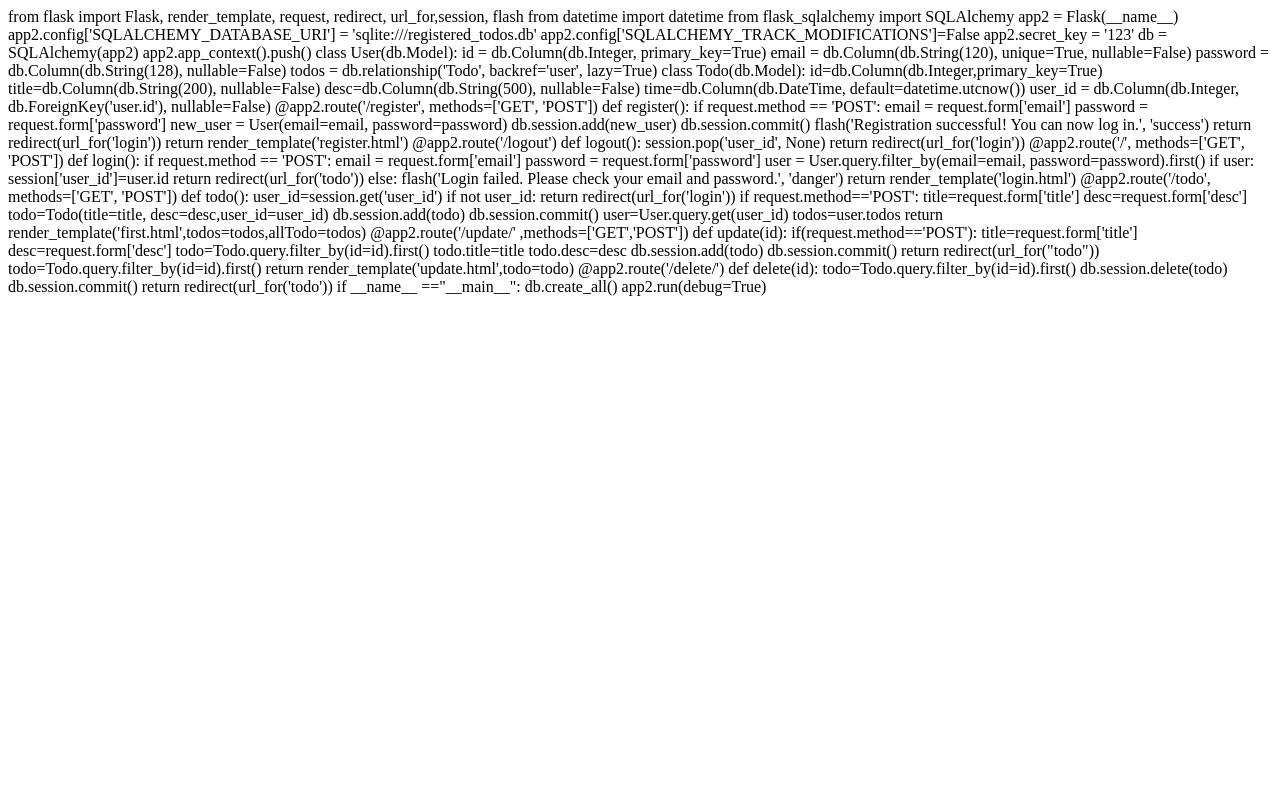
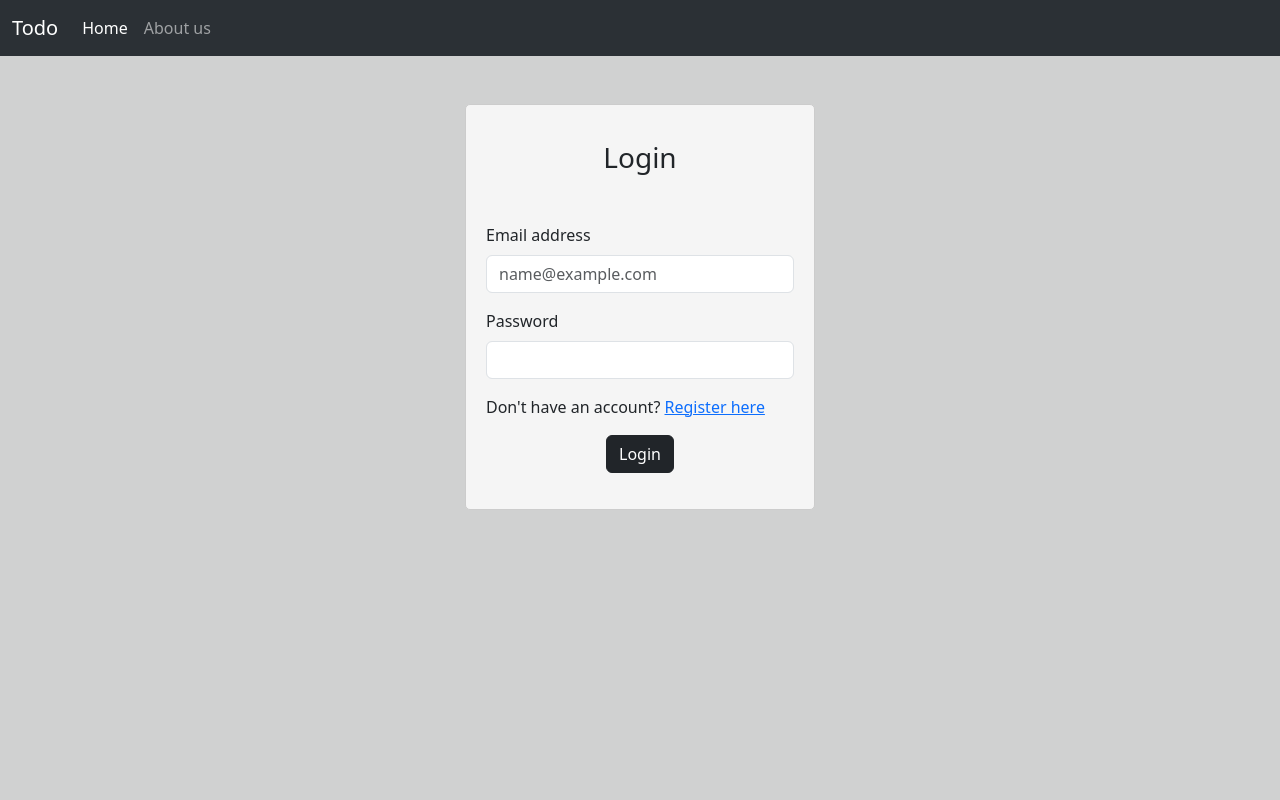
Before and after one commit to sabatariq050/ToDo-App, a Flask app: page / in a window 1280 px wide. Run offline with Flask 3, Linux system fonts and the light colour scheme; some libraries are stand-ins or nearby versions.

Commit message:
Update login.html

```diff
--- a/templates/login.html
+++ b/templates/login.html
@@ -1,99 +1,31 @@
-from flask import Flask, render_template, request, redirect, url_for,session, flash
-from datetime import datetime
-from flask_sqlalchemy import SQLAlchemy
+{% extends 'base2.html' %}
+{% block title %}
+Login Todo App
+{% endblock title %}
+{% block login %}
+    <form method="POST" class="container mt-5 " style="width: 350px;height: fit-content; margin: 0 auto; padding: 20px; border: 1px solid #ccc; border-radius: 5px; background-color: #f5f5f5;">
+      <h3 style="text-align: center;" class="mt-3">Login</h3>
+      <div class="mb-3 mt-5" >
+          <label for="exampleInputEmail1" class="form-label">Email address</label>
+          <input type="email" class="form-control" name="email" id="floatingInputValue" placeholder="name@example.com">
+        </div>
+        <div class="mb-3">
+          <label for="exampleInputPassword1" class="form-label">Password</label>
+          <input type="password"  name="password"class="form-control" id="exampleInputPassword1">
+        </div>
+        <p class="mt-3">Don't have an account? <a href="{{ url_for('register') }}">Register here</a></p>
+        {% with messages = get_flashed_messages(with_categories=true) %}
+        {% if messages %}
+            <div class="alert alert-{{category}} mt-3" style=" font-size: 12px; padding: 0px; margin: 0 ;">
+                <ul style="list-style-type: none; padding: 0;">
+                    {% for category, message in messages %}
+                        <li class="alert alert-{{ category }}">{{ message }}</li>
+                    {% endfor %}
+                </ul>
+            </div>
+        {% endif %}
+    {% endwith %}
+        <button type="submit" class="btn btn-primary btn-dark mb-3 mt-2"  style="margin: auto; display: block;">Login</button>
+      </form>
 
-app2 = Flask(__name__)
-app2.config['SQLALCHEMY_DATABASE_URI'] = 'sqlite:///registered_todos.db'
-app2.config['SQLALCHEMY_TRACK_MODIFICATIONS']=False
-app2.secret_key = '123'
-db = SQLAlchemy(app2)
-app2.app_context().push()
-
-class User(db.Model):
-    id = db.Column(db.Integer, primary_key=True)
-    email = db.Column(db.String(120), unique=True, nullable=False)
-    password = db.Column(db.String(128), nullable=False)
-    todos = db.relationship('Todo', backref='user', lazy=True)
-
-class Todo(db.Model):
-    id=db.Column(db.Integer,primary_key=True)
-    title=db.Column(db.String(200), nullable=False)
-    desc=db.Column(db.String(500), nullable=False)
-    time=db.Column(db.DateTime, default=datetime.utcnow())
-    user_id = db.Column(db.Integer, db.ForeignKey('user.id'), nullable=False)
-
-
-@app2.route('/register', methods=['GET', 'POST'])
-def register():
-    if request.method == 'POST':
-        email = request.form['email']
-        password = request.form['password']
-
-        new_user = User(email=email, password=password)
-        db.session.add(new_user)
-        db.session.commit()
-        flash('Registration successful! You can now log in.', 'success')
-        return redirect(url_for('login'))
-    return render_template('register.html')
-
-@app2.route('/logout')
-def logout():
-    session.pop('user_id', None)
-    return redirect(url_for('login'))
-
-@app2.route('/', methods=['GET', 'POST'])
-def login():
-    if request.method == 'POST':
-        email = request.form['email']
-        password = request.form['password']
-
-        user = User.query.filter_by(email=email, password=password).first()
-
-        if user:
-            session['user_id']=user.id
-            return redirect(url_for('todo'))
-        else:
-            flash('Login failed. Please check your email and password.', 'danger')
-    return render_template('login.html')
-
-@app2.route('/todo', methods=['GET', 'POST'])
-def todo():
-    user_id=session.get('user_id')
-    if not user_id:
-        return redirect(url_for('login'))
-    if request.method=='POST':
-        title=request.form['title']
-        desc=request.form['desc']
-        todo=Todo(title=title, desc=desc,user_id=user_id)
-        db.session.add(todo)
-        db.session.commit()
-
-    user=User.query.get(user_id)
-    todos=user.todos
-    return render_template('first.html',todos=todos,allTodo=todos)
-
-@app2.route('/update/<int:id>' ,methods=['GET','POST'])
-def update(id):
-    if(request.method=='POST'):
-        title=request.form['title']
-        desc=request.form['desc']
-        todo=Todo.query.filter_by(id=id).first()
-        todo.title=title
-        todo.desc=desc
-        db.session.add(todo)
-        db.session.commit()
-        return redirect(url_for("todo"))
-    todo=Todo.query.filter_by(id=id).first()
-    return render_template('update.html',todo=todo)
-
-@app2.route('/delete/<int:id>')
-def delete(id):
-    todo=Todo.query.filter_by(id=id).first()
-    db.session.delete(todo)
-    db.session.commit()
-    return redirect(url_for('todo'))
-
-
-if __name__ =="__main__":
-    db.create_all()
-    app2.run(debug=True)
+    {% endblock login %}
```
